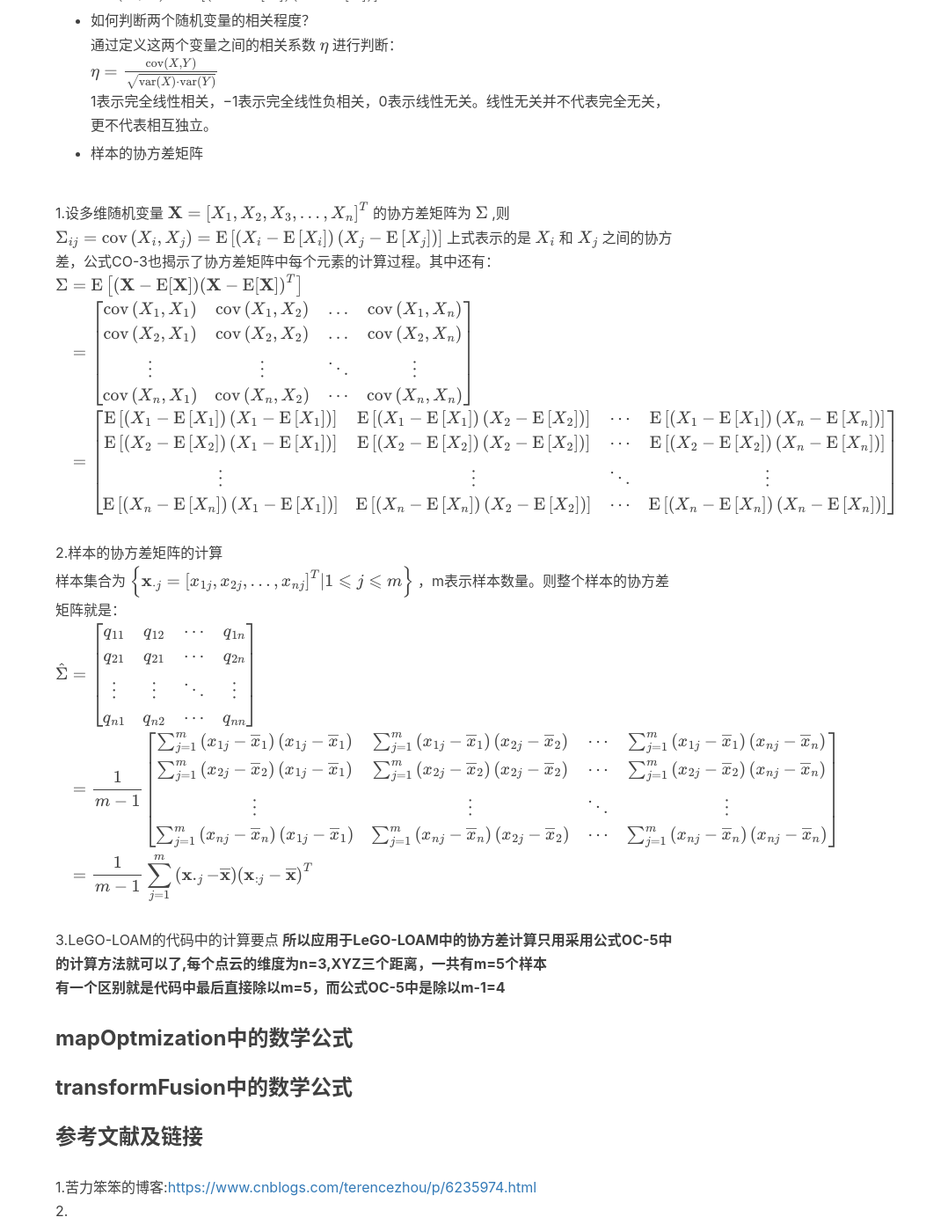
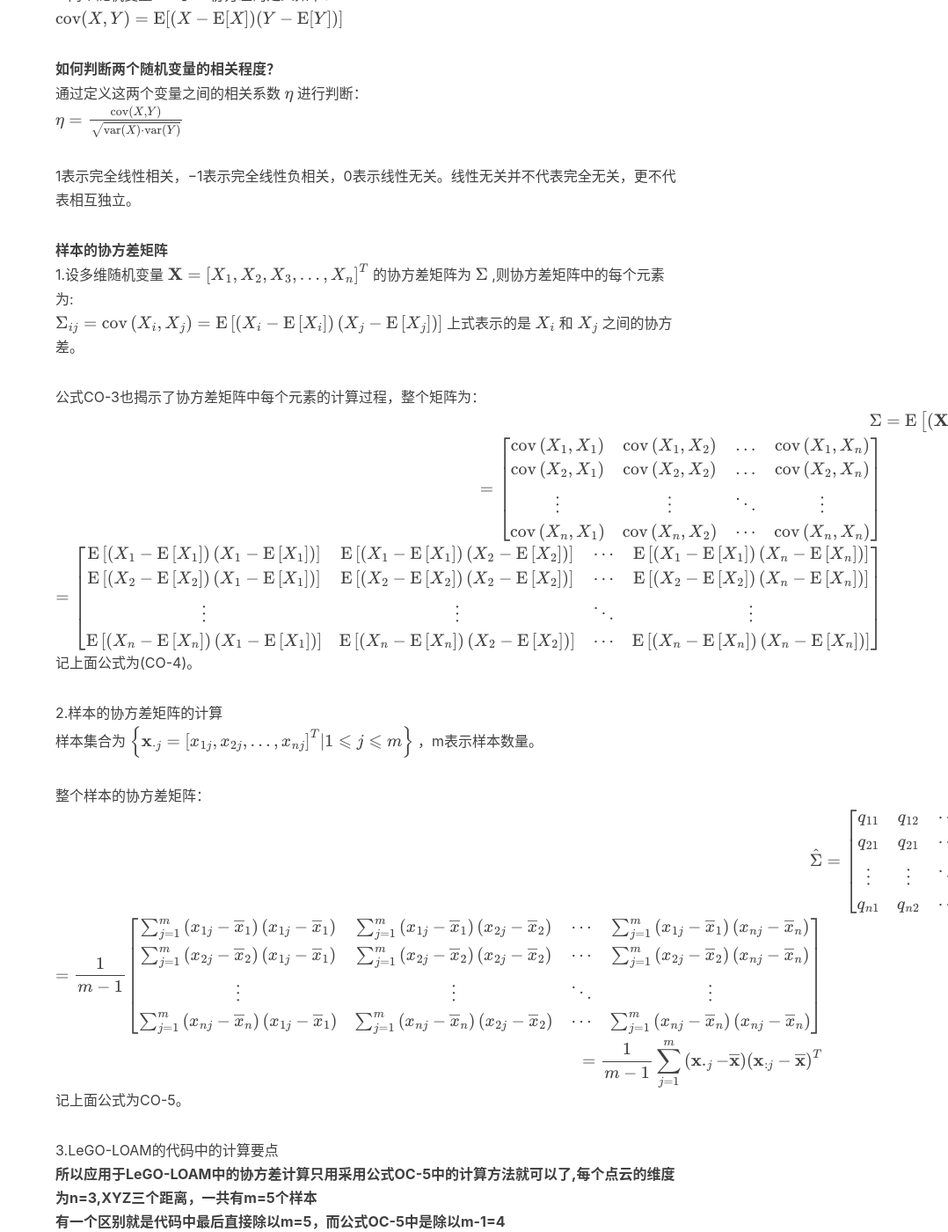
Before and after one commit to wykxwyc/wykxwyc.github.io, a Jekyll site: the page built from _posts/2019-08-01-The-Math-Formula-in-LeGO-LOAM.markdown, in a window 1280 px wide and 1400 px high, scrolled down 1213 px. Shown: the whole window at 88% size, without its empty margins (202-1280 px from the left). Built offline with Jekyll 4.4.1, drawn with Linux system fonts in a browser that asks for light colours; formulas are drawn with MathJax 3; comment, search, counter and statistics services are not loaded.

Commit message:
modify math formula explanation in lego-loam

```diff
--- a/_posts/2019-08-01-The-Math-Formula-in-LeGO-LOAM.markdown
+++ b/_posts/2019-08-01-The-Math-Formula-in-LeGO-LOAM.markdown
@@ -21,8 +21,9 @@
 ### featureAssociation中的数学公式
 
 ##### cornerOptimization中的协方差矩阵计算
-* 随机变量的协方差是什么?
+**随机变量的协方差是什么?**
 1.在概率论和统计中，协方差是对两个随机变量联合分布线性相关程度的一种度量。两个随机变量越线性相关，协方差越大，完全线性无关，协方差为零。（线性无关并不代表完全无关，更不代表相互独立。）
+
 2.两个随机变量
 $$
 X
@@ -36,7 +37,7 @@
 \operatorname{cov}(X, Y)=\mathrm{E}[(X-\mathrm{E}[X])(Y-\mathrm{E}[Y])] \tag{CO-1}
 $$
 
-* 如何判断两个随机变量的相关程度？
+**如何判断两个随机变量的相关程度？**
 通过定义这两个变量之间的相关系数
 $$
 \eta
@@ -45,10 +46,10 @@
 $$
 \eta=\frac{\operatorname{cov}(X, Y)}{\sqrt{\operatorname{var}(X) \cdot \operatorname{var}(Y)}} \tag{CO-2}
 $$
+
 1表示完全线性相关，−1表示完全线性负相关，0表示线性无关。线性无关并不代表完全无关，更不代表相互独立。
 
-* 样本的协方差矩阵
-
+**样本的协方差矩阵**
 1.设多维随机变量
 $$
 \mathbf{X}=\left[X_{1}, X_{2}, X_{3}, \dots, X_{n}\right]^{T}
@@ -57,7 +58,7 @@
 $$
 \Sigma
 $$
-,则
+,则协方差矩阵中的每个元素为:
 $$
 \Sigma_{i j}=\operatorname{cov}\left(X_{i}, X_{j}\right)=\mathrm{E}\left[\left(X_{i}-\mathrm{E}\left[X_{i}\right]\right)\left(X_{j}-\mathrm{E}\left[X_{j}\right]\right)\right]  \tag{CO-3}
 $$
@@ -69,28 +70,34 @@
 $$
 X_{j}
 $$
-之间的协方差，公式CO-3也揭示了协方差矩阵中每个元素的计算过程。其中还有：
+之间的协方差。
+
+公式CO-3也揭示了协方差矩阵中每个元素的计算过程，整个矩阵为：
 $$
 \begin{align}
 \Sigma &=\mathrm{E}\left[(\mathbf{X}-\mathrm{E}[\mathbf{X}])(\mathbf{X}-\mathrm{E}[\mathbf{X}])^{T}\right] \\
-&=\left[\begin{array}{cccc}{\operatorname{cov}\left(X_{1}, X_{1}\right)} & {\operatorname{cov}\left(X_{1}, X_{2}\right)} & {\dots} & {\operatorname{cov}\left(X_{1}, X_{n}\right)} \\ {\operatorname{cov}\left(X_{2}, X_{1}\right)} & {\operatorname{cov}\left(X_{2}, X_{2}\right)} & {\dots} & {\operatorname{cov}\left(X_{2}, X_{n}\right)} \\ {\vdots} & {\vdots} & {\ddots} & {\vdots} \\ {\operatorname{cov}\left(X_{n}, X_{1}\right)} & {\operatorname{cov}\left(X_{n}, X_{2}\right)} & {\cdots} & {\operatorname{cov}\left(X_{n}, X_{n}\right)}\end{array}\right] \\
-&=\left[\begin{array}{cccc}{\mathrm{E}\left[\left(X_{1}-\mathrm{E}\left[X_{1}\right]\right)\left(X_{1}-\mathrm{E}\left[X_{1}\right]\right)\right]} & {\mathrm{E}\left[\left(X_{1}-\mathrm{E}\left[X_{1}\right]\right)\left(X_{2}-\mathrm{E}\left[X_{2}\right]\right)\right]} & {\cdots} & {\mathrm{E}\left[\left(X_{1}-\mathrm{E}\left[X_{1}\right]\right)\left(X_{n}-\mathrm{E}\left[X_{n}\right]\right)\right]} \\ {\mathrm{E}\left[\left(X_{2}-\mathrm{E}\left[X_{2}\right]\right)\left(X_{1}-\mathrm{E}\left[X_{1}\right]\right)\right]} & {\mathrm{E}\left[\left(X_{2}-\mathrm{E}\left[X_{2}\right]\right)\left(X_{2}-\mathrm{E}\left[X_{2}\right]\right)\right]} & {\cdots} & {\mathrm{E}\left[\left(X_{2}-\mathrm{E}\left[X_{2}\right]\right)\left(X_{n}-\mathrm{E}\left[X_{n}\right]\right)\right]} \\ {\vdots} & {\vdots} & {\ddots} & {\vdots} \\ {\mathrm{E}\left[\left(X_{n}-\mathrm{E}\left[X_{n}\right]\right)\left(X_{1}-\mathrm{E}\left[X_{1}\right]\right)\right]} & {\mathrm{E}\left[\left(X_{n}-\mathrm{E}\left[X_{n}\right]\right)\left(X_{2}-\mathrm{E}\left[X_{2}\right]\right)\right]} & {\cdots} & {\mathrm{E}\left[\left(X_{n}-\mathrm{E}\left[X_{n}\right]\right)\left(X_{n}-\mathrm{E}\left[X_{n}\right]\right)\right]}\end{array}\right]
-\end{align}   \tag{CO-4}
+=\left[\begin{array}{cccc}{\operatorname{cov}\left(X_{1}, X_{1}\right)} & {\operatorname{cov}\left(X_{1}, X_{2}\right)} & {\dots} & {\operatorname{cov}\left(X_{1}, X_{n}\right)} \\ {\operatorname{cov}\left(X_{2}, X_{1}\right)} & {\operatorname{cov}\left(X_{2}, X_{2}\right)} & {\dots} & {\operatorname{cov}\left(X_{2}, X_{n}\right)} \\ {\vdots} & {\vdots} & {\ddots} & {\vdots} \\ {\operatorname{cov}\left(X_{n}, X_{1}\right)} & {\operatorname{cov}\left(X_{n}, X_{2}\right)} & {\cdots} & {\operatorname{cov}\left(X_{n}, X_{n}\right)}\end{array}\right] \\
+=\left[\begin{array}{cccc}{\mathrm{E}\left[\left(X_{1}-\mathrm{E}\left[X_{1}\right]\right)\left(X_{1}-\mathrm{E}\left[X_{1}\right]\right)\right]} & {\mathrm{E}\left[\left(X_{1}-\mathrm{E}\left[X_{1}\right]\right)\left(X_{2}-\mathrm{E}\left[X_{2}\right]\right)\right]} & {\cdots} & {\mathrm{E}\left[\left(X_{1}-\mathrm{E}\left[X_{1}\right]\right)\left(X_{n}-\mathrm{E}\left[X_{n}\right]\right)\right]} \\ {\mathrm{E}\left[\left(X_{2}-\mathrm{E}\left[X_{2}\right]\right)\left(X_{1}-\mathrm{E}\left[X_{1}\right]\right)\right]} & {\mathrm{E}\left[\left(X_{2}-\mathrm{E}\left[X_{2}\right]\right)\left(X_{2}-\mathrm{E}\left[X_{2}\right]\right)\right]} & {\cdots} & {\mathrm{E}\left[\left(X_{2}-\mathrm{E}\left[X_{2}\right]\right)\left(X_{n}-\mathrm{E}\left[X_{n}\right]\right)\right]} \\ {\vdots} & {\vdots} & {\ddots} & {\vdots} \\ {\mathrm{E}\left[\left(X_{n}-\mathrm{E}\left[X_{n}\right]\right)\left(X_{1}-\mathrm{E}\left[X_{1}\right]\right)\right]} & {\mathrm{E}\left[\left(X_{n}-\mathrm{E}\left[X_{n}\right]\right)\left(X_{2}-\mathrm{E}\left[X_{2}\right]\right)\right]} & {\cdots} & {\mathrm{E}\left[\left(X_{n}-\mathrm{E}\left[X_{n}\right]\right)\left(X_{n}-\mathrm{E}\left[X_{n}\right]\right)\right]}\end{array}\right]
+\end{align}
 $$
+记上面公式为(CO-4)。
 
 2.样本的协方差矩阵的计算
 样本集合为
 $$
 \left\{\mathbf{x}_{\cdot j}=\left[x_{1 j}, x_{2 j}, \ldots, x_{n j}\right]^{T} | 1 \leqslant j \leqslant m\right\}
 $$
-，m表示样本数量。则整个样本的协方差矩阵就是：
+，m表示样本数量。
+
+整个样本的协方差矩阵：
 $$
 \begin{align}
 \hat{\Sigma} &=\left[\begin{array}{cccc}{q_{11}} & {q_{12}} & {\cdots} & {q_{1 n}} \\ {q_{21}} & {q_{21}} & {\cdots} & {q_{2 n}} \\ {\vdots} & {\vdots} & {\ddots} & {\vdots} \\ {q_{n 1}} & {q_{n 2}} & {\cdots} & {q_{n n}}\end{array}\right] \\
-&=\frac{1}{m-1}\left[\begin{array}{cccc}{\sum_{j=1}^{m}\left(x_{1 j}-\overline{x}_{1}\right)\left(x_{1 j}-\overline{x}_{1}\right)} & {\sum_{j=1}^{m}\left(x_{1 j}-\overline{x}_{1}\right)\left(x_{2 j}-\overline{x}_{2}\right)} & {\cdots} & {\sum_{j=1}^{m}\left(x_{1 j}-\overline{x}_{1}\right)\left(x_{n j}-\overline{x}_{n}\right)} \\ {\sum_{j=1}^{m}\left(x_{2 j}-\overline{x}_{2}\right)\left(x_{1 j}-\overline{x}_{1}\right)} & {\sum_{j=1}^{m}\left(x_{2 j}-\overline{x}_{2}\right)\left(x_{2 j}-\overline{x}_{2}\right)} & {\cdots} & {\sum_{j=1}^{m}\left(x_{2 j}-\overline{x}_{2}\right)\left(x_{n j}-\overline{x}_{n}\right)} \\ {\vdots} & {\vdots} & {\ddots} & {\vdots} \\ {\sum_{j=1}^{m}\left(x_{n j}-\overline{x}_{n}\right)\left(x_{1 j}-\overline{x}_{1}\right)} & {\sum_{j=1}^{m}\left(x_{n j}-\overline{x}_{n}\right)\left(x_{2 j}-\overline{x}_{2}\right)} & {\cdots} & {\sum_{j=1}^{m}\left(x_{n j}-\overline{x}_{n}\right)\left(x_{n j}-\overline{x}_{n}\right)}\end{array}\right] \\
-&=\frac{1}{m-1} \sum_{j=1}^{m}\left(\mathbf{x} ._{j}-\overline{\mathbf{x}}\right)\left(\mathbf{x}_{ : j}-\overline{\mathbf{x}}\right)^{T}
-\end{align}   \tag{OC-5}
+=\frac{1}{m-1}\left[\begin{array}{cccc}{\sum_{j=1}^{m}\left(x_{1 j}-\overline{x}_{1}\right)\left(x_{1 j}-\overline{x}_{1}\right)} & {\sum_{j=1}^{m}\left(x_{1 j}-\overline{x}_{1}\right)\left(x_{2 j}-\overline{x}_{2}\right)} & {\cdots} & {\sum_{j=1}^{m}\left(x_{1 j}-\overline{x}_{1}\right)\left(x_{n j}-\overline{x}_{n}\right)} \\ {\sum_{j=1}^{m}\left(x_{2 j}-\overline{x}_{2}\right)\left(x_{1 j}-\overline{x}_{1}\right)} & {\sum_{j=1}^{m}\left(x_{2 j}-\overline{x}_{2}\right)\left(x_{2 j}-\overline{x}_{2}\right)} & {\cdots} & {\sum_{j=1}^{m}\left(x_{2 j}-\overline{x}_{2}\right)\left(x_{n j}-\overline{x}_{n}\right)} \\ {\vdots} & {\vdots} & {\ddots} & {\vdots} \\ {\sum_{j=1}^{m}\left(x_{n j}-\overline{x}_{n}\right)\left(x_{1 j}-\overline{x}_{1}\right)} & {\sum_{j=1}^{m}\left(x_{n j}-\overline{x}_{n}\right)\left(x_{2 j}-\overline{x}_{2}\right)} & {\cdots} & {\sum_{j=1}^{m}\left(x_{n j}-\overline{x}_{n}\right)\left(x_{n j}-\overline{x}_{n}\right)}\end{array}\right] \\
+=\frac{1}{m-1} \sum_{j=1}^{m}\left(\mathbf{x} ._{j}-\overline{\mathbf{x}}\right)\left(\mathbf{x}_{ : j}-\overline{\mathbf{x}}\right)^{T}
+\end{align}
 $$
+记上面公式为CO-5。
 
 3.LeGO-LOAM的代码中的计算要点
 **所以应用于LeGO-LOAM中的协方差计算只用采用公式OC-5中的计算方法就可以了,每个点云的维度为n=3,XYZ三个距离，一共有m=5个样本**
@@ -106,4 +113,3 @@
 
 ### 参考文献及链接
 1.苦力笨笨的博客:[https://www.cnblogs.com/terencezhou/p/6235974.html](https://www.cnblogs.com/terencezhou/p/6235974.html)
-2.
```
